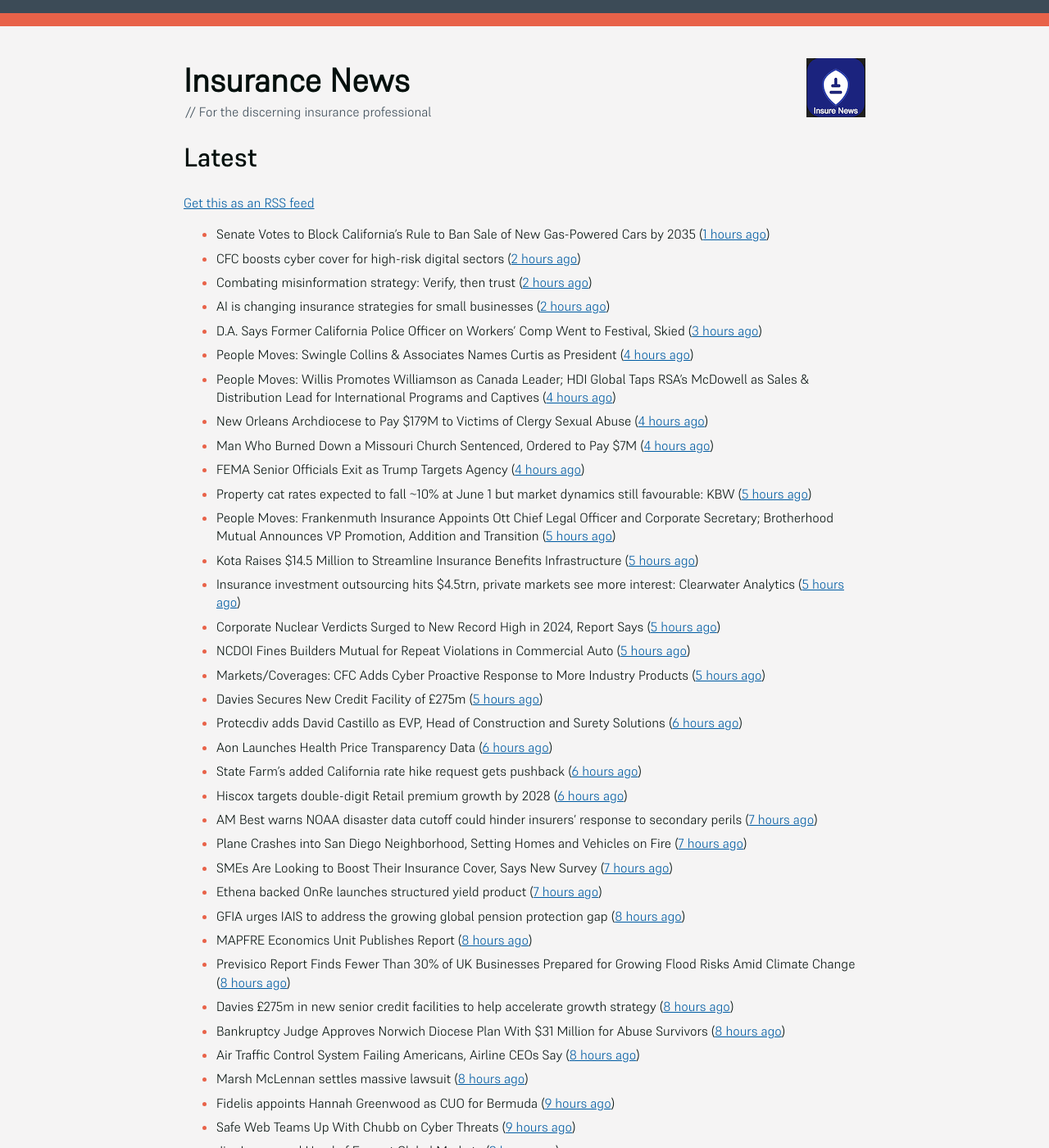
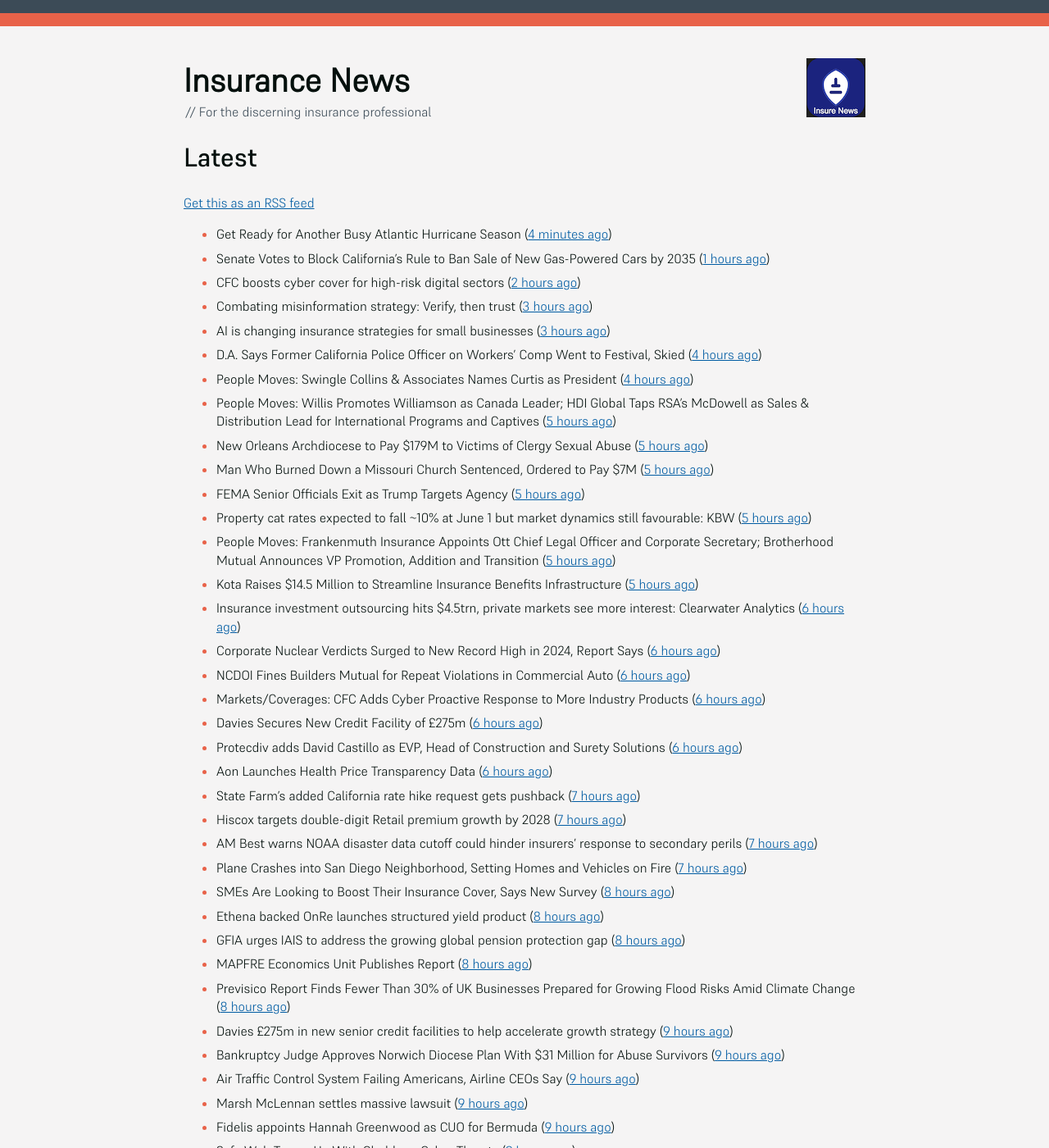
Before and after one commit to mat-0/feeds.thechels.uk, a Jekyll site: the page built from index.md, in a window 1280 px wide and 1400 px high. Shown: the whole window at 82% size. Built offline with Jekyll 4.4.1, drawn with Linux system fonts in a browser that asks for light colours; some of the changed text lies outside the part shown.

Commit message:
New Feed

```diff
--- a/index.md
+++ b/index.md
@@ -8,58 +8,59 @@ description: Latest Updates
 [Get this as an RSS feed](/feed.rss)
 
 <!-- news_marker starts -->
+- Get Ready for Another Busy Atlantic Hurricane Season ([4 minutes ago](https://www.insurancejournal.com/news/national/2025/05/22/824899.htm))
 - Senate Votes to Block California’s Rule to Ban Sale of New Gas-Powered Cars by 2035 ([1 hours ago](https://www.insurancejournal.com/news/west/2025/05/22/824884.htm))
 - CFC boosts cyber cover for high-risk digital sectors ([2 hours ago](https://www.insurancebusinessmag.com/uk/news/breaking-news/cfc-boosts-cyber-cover-for-highrisk-digital-sectors-536652.aspx))
-- Combating misinformation strategy: Verify, then trust ([2 hours ago](https://www.dig-in.com/opinion/strategies-for-fighting-misinformation))
-- AI is changing insurance strategies for small businesses ([2 hours ago](https://www.dig-in.com/opinion/ai-is-changing-insurance-strategies-for-small-businesses))
-- D.A. Says Former California Police Officer on Workers’ Comp Went to Festival, Skied ([3 hours ago](https://www.insurancejournal.com/news/west/2025/05/22/824698.htm))
+- Combating misinformation strategy: Verify, then trust ([3 hours ago](https://www.dig-in.com/opinion/strategies-for-fighting-misinformation))
+- AI is changing insurance strategies for small businesses ([3 hours ago](https://www.dig-in.com/opinion/ai-is-changing-insurance-strategies-for-small-businesses))
+- D.A. Says Former California Police Officer on Workers’ Comp Went to Festival, Skied ([4 hours ago](https://www.insurancejournal.com/news/west/2025/05/22/824698.htm))
 - People Moves: Swingle Collins & Associates Names Curtis as President ([4 hours ago](https://www.insurancejournal.com/news/southcentral/2025/05/22/824852.htm))
-- People Moves: Willis Promotes Williamson as Canada Leader; HDI Global Taps RSA’s McDowell as Sales & Distribution Lead for International Programs and Captives ([4 hours ago](https://www.insurancejournal.com/news/international/2025/05/22/824842.htm))
-- New Orleans Archdiocese to Pay $179M to Victims of Clergy Sexual Abuse ([4 hours ago](https://www.insurancejournal.com/news/southcentral/2025/05/22/824844.htm))
-- Man Who Burned Down a Missouri Church Sentenced, Ordered to Pay $7M ([4 hours ago](https://www.insurancejournal.com/news/midwest/2025/05/22/824838.htm))
-- FEMA Senior Officials Exit as Trump Targets Agency ([4 hours ago](https://www.insurancejournal.com/news/national/2025/05/22/824833.htm))
+- People Moves: Willis Promotes Williamson as Canada Leader; HDI Global Taps RSA’s McDowell as Sales & Distribution Lead for International Programs and Captives ([5 hours ago](https://www.insurancejournal.com/news/international/2025/05/22/824842.htm))
+- New Orleans Archdiocese to Pay $179M to Victims of Clergy Sexual Abuse ([5 hours ago](https://www.insurancejournal.com/news/southcentral/2025/05/22/824844.htm))
+- Man Who Burned Down a Missouri Church Sentenced, Ordered to Pay $7M ([5 hours ago](https://www.insurancejournal.com/news/midwest/2025/05/22/824838.htm))
+- FEMA Senior Officials Exit as Trump Targets Agency ([5 hours ago](https://www.insurancejournal.com/news/national/2025/05/22/824833.htm))
 - Property cat rates expected to fall ~10% at June 1 but market dynamics still favourable: KBW ([5 hours ago](https://www.reinsurancene.ws/property-cat-rates-expected-to-fall-10-at-june-1-but-market-dynamics-still-favourable-kbw/))
 - People Moves: Frankenmuth Insurance Appoints Ott Chief Legal Officer and Corporate Secretary; Brotherhood Mutual Announces VP Promotion, Addition and Transition ([5 hours ago](https://www.insurancejournal.com/news/midwest/2025/05/22/824823.htm))
 - Kota Raises $14.5 Million to Streamline Insurance Benefits Infrastructure ([5 hours ago](https://www.insurtechinsights.com/kota-raises-14-5-million-to-streamline-insurance-benefits-infrastructure/))
-- Insurance investment outsourcing hits $4.5trn, private markets see more interest: Clearwater Analytics ([5 hours ago](https://www.reinsurancene.ws/insurance-investment-outsourcing-hits-4-5trn-private-markets-see-more-interest-clearwater-analytics/))
-- Corporate Nuclear Verdicts Surged to New Record High in 2024, Report Says ([5 hours ago](https://www.insurancejournal.com/news/national/2025/05/22/824792.htm))
-- NCDOI Fines Builders Mutual for Repeat Violations in Commercial Auto ([5 hours ago](https://www.insurancejournal.com/news/southeast/2025/05/22/824808.htm))
-- Markets/Coverages: CFC Adds Cyber Proactive Response to More Industry Products ([5 hours ago](https://www.insurancejournal.com/news/national/2025/05/22/824804.htm))
-- Davies Secures New Credit Facility of £275m ([5 hours ago](https://insurance-edge.net/2025/05/22/davies-secures-new-credit-facility-of-275m/))
+- Insurance investment outsourcing hits $4.5trn, private markets see more interest: Clearwater Analytics ([6 hours ago](https://www.reinsurancene.ws/insurance-investment-outsourcing-hits-4-5trn-private-markets-see-more-interest-clearwater-analytics/))
+- Corporate Nuclear Verdicts Surged to New Record High in 2024, Report Says ([6 hours ago](https://www.insurancejournal.com/news/national/2025/05/22/824792.htm))
+- NCDOI Fines Builders Mutual for Repeat Violations in Commercial Auto ([6 hours ago](https://www.insurancejournal.com/news/southeast/2025/05/22/824808.htm))
+- Markets/Coverages: CFC Adds Cyber Proactive Response to More Industry Products ([6 hours ago](https://www.insurancejournal.com/news/national/2025/05/22/824804.htm))
+- Davies Secures New Credit Facility of £275m ([6 hours ago](https://insurance-edge.net/2025/05/22/davies-secures-new-credit-facility-of-275m/))
 - Protecdiv adds David Castillo as EVP, Head of Construction and Surety Solutions ([6 hours ago](https://www.reinsurancene.ws/protecdiv-adds-david-castillo-as-evp-head-of-construction-and-surety-solutions/))
 - Aon Launches Health Price Transparency Data ([6 hours ago](https://insurance-edge.net/2025/05/22/aon-launches-health-price-transparency-data/))
-- State Farm's added California rate hike request gets pushback ([6 hours ago](https://www.dig-in.com/news/state-farms-added-california-rate-hike-gets-pushback))
-- Hiscox targets double-digit Retail premium growth by 2028 ([6 hours ago](https://www.reinsurancene.ws/hiscox-targets-double-digit-retail-premium-growth-by-2028/))
+- State Farm's added California rate hike request gets pushback ([7 hours ago](https://www.dig-in.com/news/state-farms-added-california-rate-hike-gets-pushback))
+- Hiscox targets double-digit Retail premium growth by 2028 ([7 hours ago](https://www.reinsurancene.ws/hiscox-targets-double-digit-retail-premium-growth-by-2028/))
 - AM Best warns NOAA disaster data cutoff could hinder insurers’ response to secondary perils ([7 hours ago](https://www.reinsurancene.ws/am-best-warns-noaa-disaster-data-cutoff-could-hinder-insurers-response-to-secondary-perils/))
 - Plane Crashes into San Diego Neighborhood, Setting Homes and Vehicles on Fire ([7 hours ago](https://www.insurancejournal.com/news/west/2025/05/22/824787.htm))
-- SMEs Are Looking to Boost Their Insurance Cover, Says New Survey ([7 hours ago](https://insurance-edge.net/2025/05/22/smes-are-looking-to-boost-their-insurance-cover-says-new-survey/))
-- Ethena backed OnRe launches structured yield product ([7 hours ago](https://www.reinsurancene.ws/ethena-backed-onre-launches-structured-yield-product/))
+- SMEs Are Looking to Boost Their Insurance Cover, Says New Survey ([8 hours ago](https://insurance-edge.net/2025/05/22/smes-are-looking-to-boost-their-insurance-cover-says-new-survey/))
+- Ethena backed OnRe launches structured yield product ([8 hours ago](https://www.reinsurancene.ws/ethena-backed-onre-launches-structured-yield-product/))
 - GFIA urges IAIS to address the growing global pension protection gap ([8 hours ago](https://www.reinsurancene.ws/gfia-urges-iais-to-address-the-growing-global-pension-protection-gap/))
 - MAPFRE Economics Unit Publishes Report ([8 hours ago](https://insurance-edge.net/2025/05/22/mapfre-economics-unit-publishes-report/))
 - Previsico Report Finds Fewer Than 30% of UK Businesses Prepared for Growing Flood Risks Amid Climate Change ([8 hours ago](https://www.insurtechinsights.com/previsico-report-finds-fewer-than-30-of-uk-businesses-prepared-for-growing-flood-risks-amid-climate-change/))
-- Davies £275m in new senior credit facilities to help accelerate growth strategy ([8 hours ago](https://www.reinsurancene.ws/davies-275m-in-new-senior-credit-facilities-to-help-accelerate-growth-strategy/))
-- Bankruptcy Judge Approves Norwich Diocese Plan With $31 Million for Abuse Survivors ([8 hours ago](https://www.insurancejournal.com/news/east/2025/05/22/824771.htm))
-- Air Traffic Control System Failing Americans, Airline CEOs Say ([8 hours ago](https://www.insurancejournal.com/news/national/2025/05/22/824772.htm))
-- Marsh McLennan settles massive lawsuit ([8 hours ago](https://www.insurancebusinessmag.com/uk/news/legal-insights/marsh-mclennan-settles-massive-lawsuit-536579.aspx))
+- Davies £275m in new senior credit facilities to help accelerate growth strategy ([9 hours ago](https://www.reinsurancene.ws/davies-275m-in-new-senior-credit-facilities-to-help-accelerate-growth-strategy/))
+- Bankruptcy Judge Approves Norwich Diocese Plan With $31 Million for Abuse Survivors ([9 hours ago](https://www.insurancejournal.com/news/east/2025/05/22/824771.htm))
+- Air Traffic Control System Failing Americans, Airline CEOs Say ([9 hours ago](https://www.insurancejournal.com/news/national/2025/05/22/824772.htm))
+- Marsh McLennan settles massive lawsuit ([9 hours ago](https://www.insurancebusinessmag.com/uk/news/legal-insights/marsh-mclennan-settles-massive-lawsuit-536579.aspx))
 - Fidelis appoints Hannah Greenwood as CUO for Bermuda ([9 hours ago](https://www.reinsurancene.ws/fidelis-appoints-hannah-greenwood-as-cuo-for-bermuda/))
 - Safe Web Teams Up With Chubb on Cyber Threats ([9 hours ago](https://insurance-edge.net/2025/05/22/safe-web-teams-up-with-chubb-on-cyber-threats/))
-- Jim Lye named Head of Everest Global Markets ([9 hours ago](https://www.reinsurancene.ws/jim-lye-named-head-of-everest-global-markets/))
+- Jim Lye named Head of Everest Global Markets ([10 hours ago](https://www.reinsurancene.ws/jim-lye-named-head-of-everest-global-markets/))
 - Deals: BMS Group Buys Turkish Insurance Broking Firm ([10 hours ago](https://insurance-edge.net/2025/05/22/deals-bms-group-buys-turkish-insurance-broking-firm/))
 - Davies secures £275m for M&A and genAI investment ([10 hours ago](https://www.postonline.co.uk/claims/7957808/davies-secures-%C2%A3275m-for-ma-and-genai-investment))
 - The case for MBOs: Yutree's managing director urges brokers to rethink their future ([10 hours ago](https://www.insurancebusinessmag.com/uk/news/business-resilience/the-case-for-mbos-yutrees-managing-director-urges-brokers-to-rethink-their-future-536561.aspx))
-- Shifting the charity insurance mindset: how brokers can drive proactive risk protection ([10 hours ago](https://www.insurancebusinessmag.com/uk/news/non-profits/shifting-the-charity-insurance-mindset-how-brokers-can-drive-proactive-risk-protection-536560.aspx))
-- HDI Global sees strong start to 2025 despite catastrophe losses ([10 hours ago](https://www.insurancebusinessmag.com/uk/news/breaking-news/hdi-global-sees-strong-start-to-2025-despite-catastrophe-losses-536559.aspx))
-- New tax year welcomes record high IPT receipts ([10 hours ago](https://www.insurancebusinessmag.com/uk/news/breaking-news/new-tax-year-welcomes-record-high-ipt-receipts-536558.aspx))
-- Prudential Financial Taps Neutrinos to Expand Life Insurance Access for Underserved U.S. Markets ([10 hours ago](https://www.insurtechinsights.com/prudential-financial-taps-neutrinos-to-expand-life-insurance-access-for-underserved-u-s-markets/))
-- Generali posts growth across all segments in Q1 update ([10 hours ago](https://www.insurancebusinessmag.com/uk/news/breaking-news/generali-posts-growth-across-all-segments-in-q1-update-536552.aspx))
+- Shifting the charity insurance mindset: how brokers can drive proactive risk protection ([11 hours ago](https://www.insurancebusinessmag.com/uk/news/non-profits/shifting-the-charity-insurance-mindset-how-brokers-can-drive-proactive-risk-protection-536560.aspx))
+- HDI Global sees strong start to 2025 despite catastrophe losses ([11 hours ago](https://www.insurancebusinessmag.com/uk/news/breaking-news/hdi-global-sees-strong-start-to-2025-despite-catastrophe-losses-536559.aspx))
+- New tax year welcomes record high IPT receipts ([11 hours ago](https://www.insurancebusinessmag.com/uk/news/breaking-news/new-tax-year-welcomes-record-high-ipt-receipts-536558.aspx))
+- Prudential Financial Taps Neutrinos to Expand Life Insurance Access for Underserved U.S. Markets ([11 hours ago](https://www.insurtechinsights.com/prudential-financial-taps-neutrinos-to-expand-life-insurance-access-for-underserved-u-s-markets/))
+- Generali posts growth across all segments in Q1 update ([11 hours ago](https://www.insurancebusinessmag.com/uk/news/breaking-news/generali-posts-growth-across-all-segments-in-q1-update-536552.aspx))
 - STEP reacts to the Law Commission’s reform of wills, including recommendations that marriage will no longer revoke a will ([11 hours ago](https://ifamagazine.com/step-reacts-to-the-law-commissions-reform-of-wills-including-recommendations-that-marriage-will-no-longer-revoke-a-will/))
 - RSA targets 30-minute quotes using AI-driven platform ([11 hours ago](https://www.postonline.co.uk/commercial/7957756/rsa-targets-30-minute-quotes-using-ai-driven-platform))
-- King Risk Partners Expands Northeast Presence with Acquisition of Fidens Insurance Brokers ([11 hours ago](https://www.insurtechinsights.com/king-risk-partners-expands-northeast-presence-with-acquisition-of-fidens-insurance-brokers/))
+- King Risk Partners Expands Northeast Presence with Acquisition of Fidens Insurance Brokers ([12 hours ago](https://www.insurtechinsights.com/king-risk-partners-expands-northeast-presence-with-acquisition-of-fidens-insurance-brokers/))
 - Galjaard cautious of history repeating itself with returning competition ([12 hours ago](https://www.postonline.co.uk/news/7957781/galjaard-cautious-of-history-repeating-itself-with-returning-competition))
-- Thames Water Tops List of Firms Facing Criminal Probes Over Pollution ([12 hours ago](https://www.insurancejournal.com/news/international/2025/05/22/824751.htm))
-- Climeworks Is Cutting 22% of Staff as US Climate Backlash Hits Carbon Removal ([12 hours ago](https://www.insurancejournal.com/news/international/2025/05/22/824741.htm))
+- Thames Water Tops List of Firms Facing Criminal Probes Over Pollution ([13 hours ago](https://www.insurancejournal.com/news/international/2025/05/22/824751.htm))
+- Climeworks Is Cutting 22% of Staff as US Climate Backlash Hits Carbon Removal ([13 hours ago](https://www.insurancejournal.com/news/international/2025/05/22/824741.htm))
 - Aviva’s Storah urges homeowners to get gardens climate-ready ([13 hours ago](https://www.postonline.co.uk/personal/7957795/aviva%E2%80%99s-storah-urges-homeowners-to-get-gardens-climate-ready))
-- Scottish Widows turns to AI to speed up protection insurance claims and underwriting with Sprout.ai ([13 hours ago](https://ifamagazine.com/scottish-widows-turns-to-ai-to-speed-up-protection-insurance-claims-and-underwriting-with-sprout-ai/))
+- Scottish Widows turns to AI to speed up protection insurance claims and underwriting with Sprout.ai ([14 hours ago](https://ifamagazine.com/scottish-widows-turns-to-ai-to-speed-up-protection-insurance-claims-and-underwriting-with-sprout-ai/))
 - UK flash flood warning as risk gap exposed ([15 hours ago](https://www.insurancebusinessmag.com/uk/news/catastrophe/uk-flash-flood-warning-as-risk-gap-exposed-536538.aspx))
 - Aircraft Lessor SMBC’s Proceeds From Russian Jet Insurance Settlements Hit $1.4B ([15 hours ago](https://www.insurancejournal.com/news/international/2025/05/22/824738.htm))
 - Geo Underwriting partners up to boost agricultural clients ([15 hours ago](https://www.insurancebusinessmag.com/uk/news/property-insurance/geo-underwriting-partners-up-to-boost-agricultural-clients-536537.aspx))
```
Also changed, not shown: other parts of index.md (+1 -2 lines).
